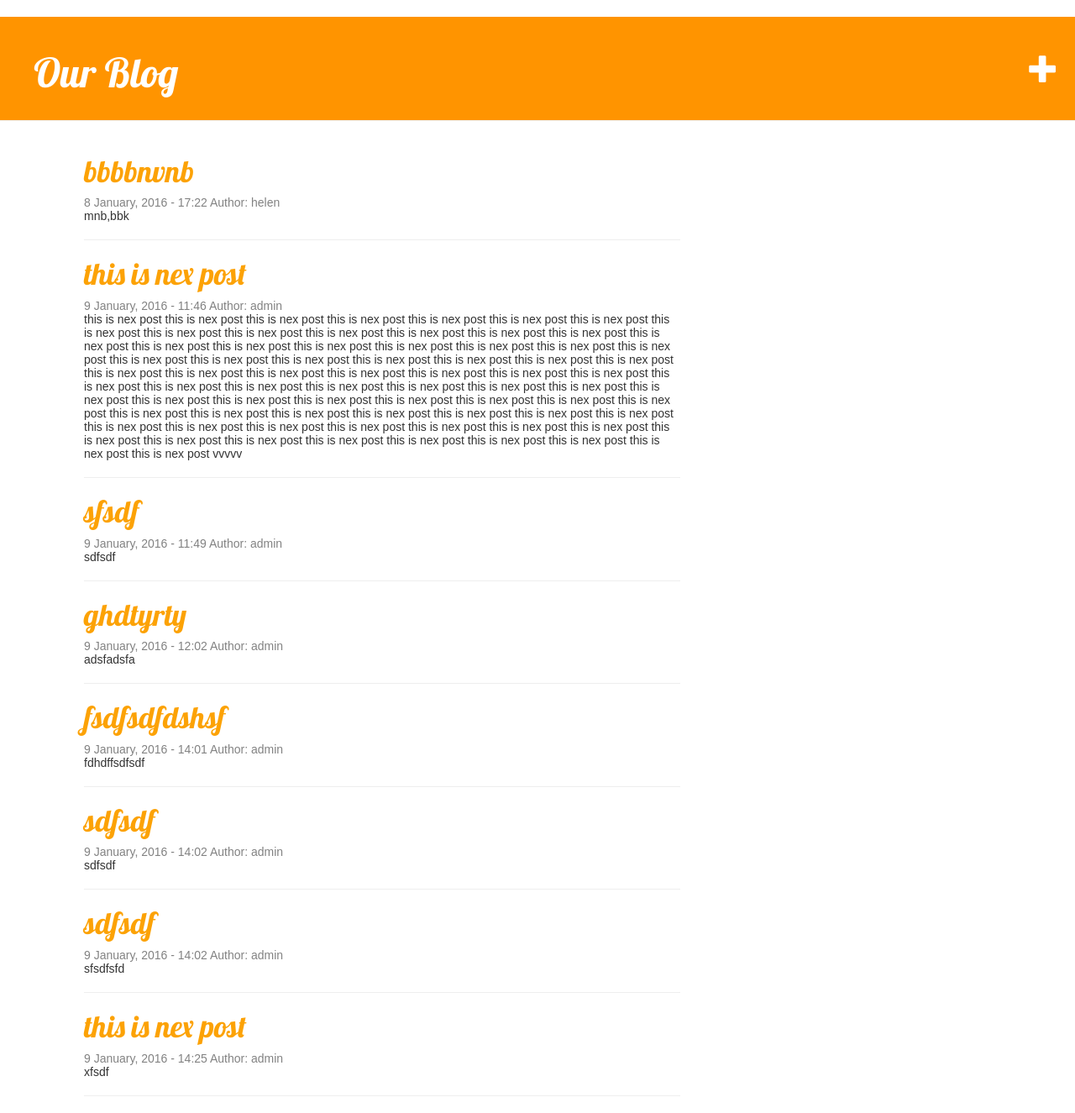
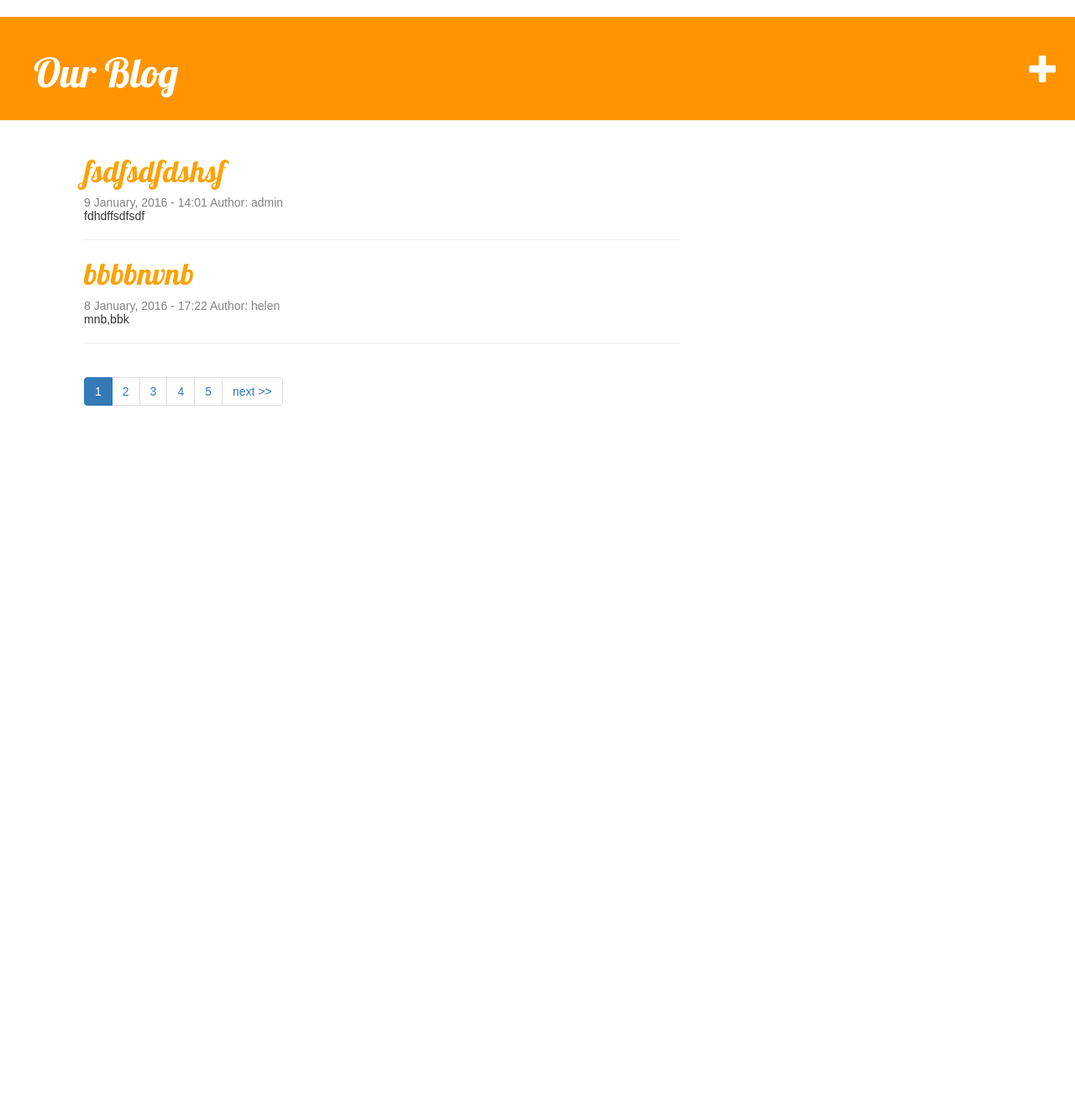
Before and after one commit to olegpy/myblog, a Django app: page /blogs/ in a window 1280 px wide. Shown: the part 52-1377 px from the top of the page at 84% size. After the commit the page ends 535 px from the top, so only its background shows below. Run offline with Django 3.2, Linux system fonts and the light colour scheme; data comes from the database, SQL or seed files in the repository; some libraries are stand-ins or nearby versions.

Commit message:
class in Post

```diff
--- a/blogs/templates/blogs/post_list.html
+++ b/blogs/templates/blogs/post_list.html
@@ -24,5 +24,27 @@
         {% empty %}
             <p>No posts</p>
         {% endfor %}
-    </div>
+        <nav>
+            <ul class="pagination">
+                {% if page_obj.has_previous %}
+                    <li>
+                        <a href="?page={{ page_obj.previous_page_number }}" aria-label="Previous"><< previous</a>
+                    </li>
+                {% endif %}
+                {% for page in page_obj.paginator.page_range %}
+                    {% if page == page_obj.number %}
+                        <li class="active"><a href="?page={{ page }}">{{ page }}</a></li>
+                    {% else %}
+                        <li><a href="?page={{ page }}">{{ page }}</a></li>
+                    {% endif %}
+                {% endfor %}
+                {% if page_obj.has_next %}
+                    <li>
+                        <a href="?page={{ page_obj.next_page_number }}" aria-label="Next">next >></a>
+                    </li>
+                {% endif %}
+           </ul>
+        </nav>
+
+</div>
 {% endblock %}
--- a/blogs/urls.py
+++ b/blogs/urls.py
@@ -2,7 +2,8 @@ from django.conf.urls import url
 from blogs import views
 
 urlpatterns = [
-    url(r'^$', views.post_list, name='post_list'),
+    # url(r'^$', views.post_list, name='post_list'),
+    url(r'^$', views.PostListView.as_view(), name='post_list'),
     url(r'^new/$', views.add_post, name='add_post'),
     url(r'^(?P<pk>\d+)/edit/$', views.edit_post, name='edit_post'),
     url(r'^(?P<pk>\d+)/$', views.post_detail, name='post_detail'),
--- a/blogs/views.py
+++ b/blogs/views.py
@@ -2,16 +2,37 @@ from django.shortcuts import render
 from django.utils import timezone
 from django.shortcuts import redirect
 from django.contrib import messages
+from django.views.generic.list import ListView
+from django.views.generic.edit import CreateView, UpdateView, DeleteView
 
 from .models import Post
 from .forms import PostModelForm
 
+class PostListView(ListView):
+    model = Post
+    paginate_by = 2
+    template_name = 'blogs/post_list.html'
+    context_object_name = 'posts'
 
-def post_list(request):
-    posts = Post.objects.filter(
-        published_date__lte=timezone.now()).order_by('published_date')
-    return render(request, 'blogs/post_list.html', {'posts': posts})
+    # def queryset(self):
+    #     qs = super(StudentListView, self).get_queryset()
+    #     # if course_id:
+    #     qs = qs.filter(published_date__lte=timezone.now())
+        # return qs
+# def post_list(request):
+#     posts = Post.objects.filter(
+#         published_date__lte=timezone.now()).order_by('published_date')
+#     return render(request, 'blogs/post_list.html', {'posts': posts})
 
+# def list_view(request):
+#     reguest_course = request.GET
+#     if 'course_id' in reguest_course:
+#         list_students = Student.objects.filter(
+#             courses=reguest_course['course_id'])
+#     else:
+#         list_students = Student.objects.all()
+# return render(request, 'students/list.html', {'list_students':
+# list_students})
 
 def post_detail(request, pk):
     post = Post.objects.get(id=pk)
```
